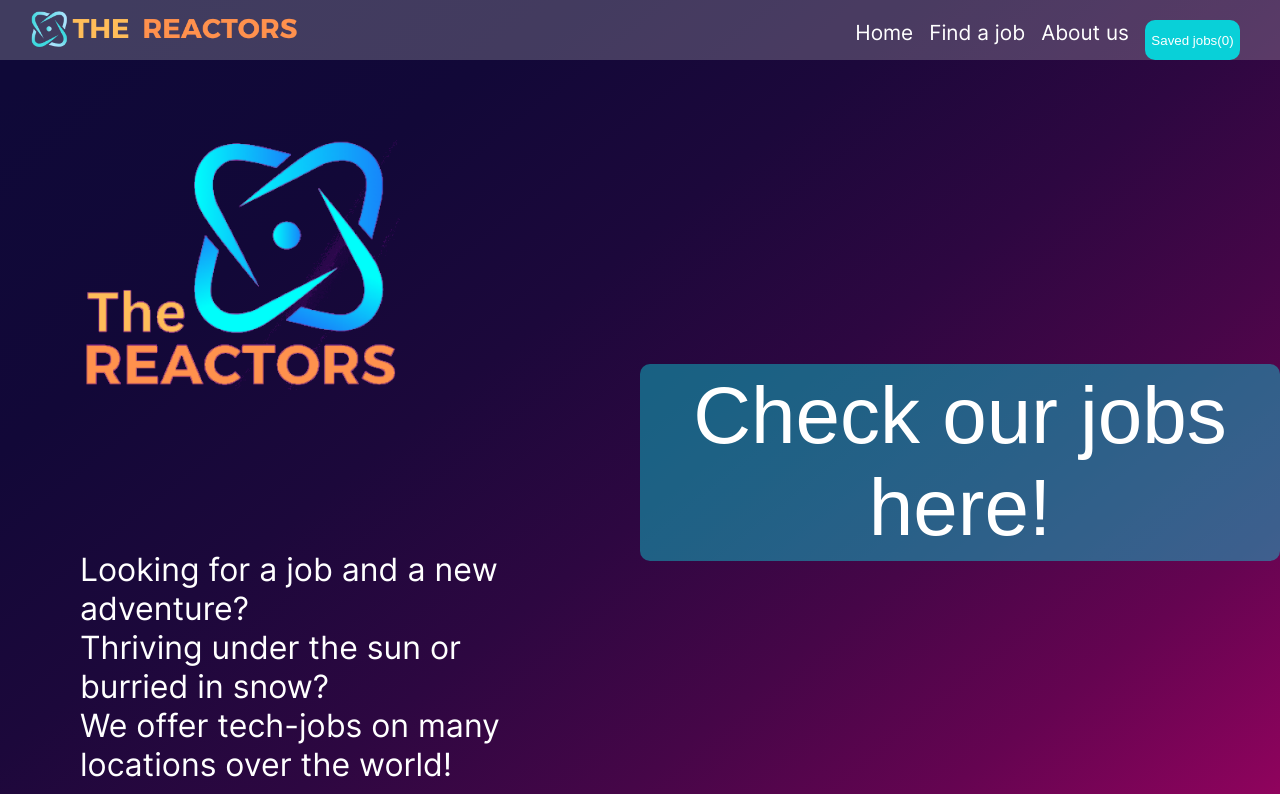
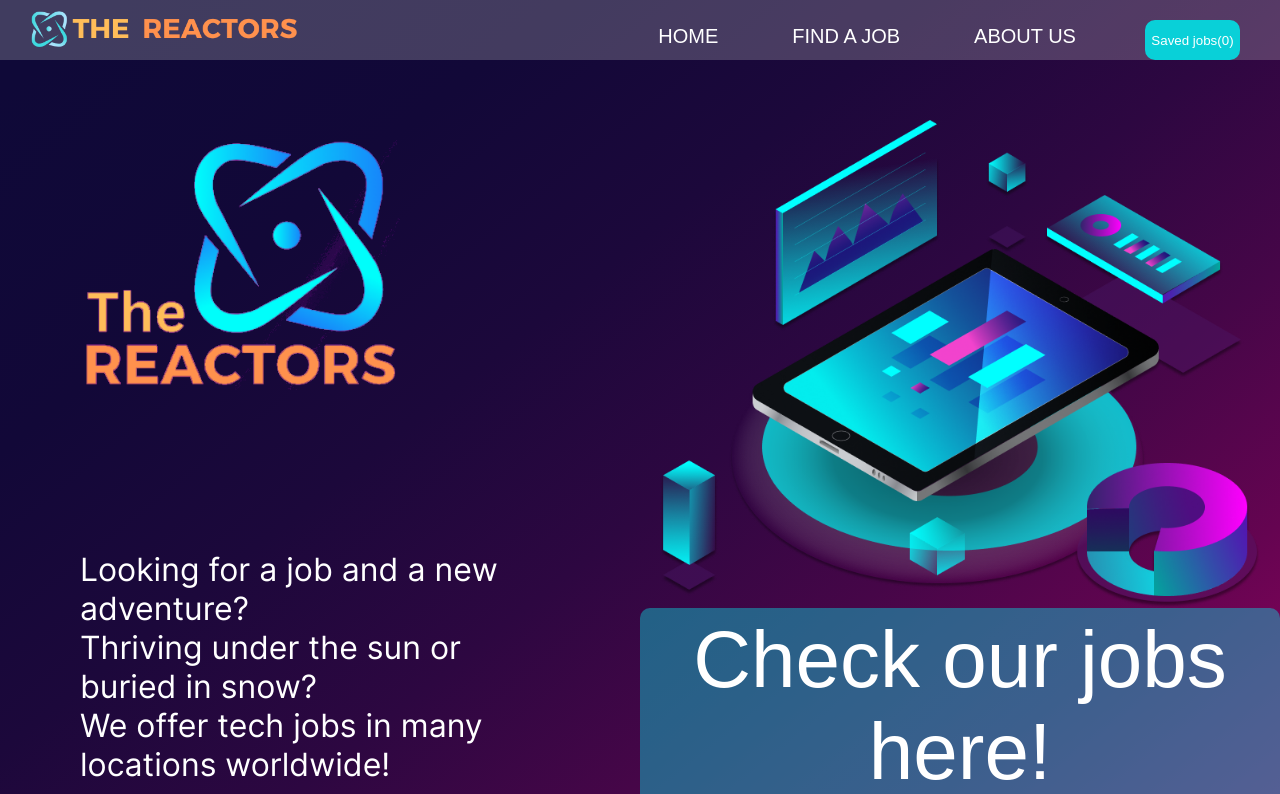
Before and after one commit to Minimoocodes/the-reactors, a React (Create React App) app: page / in a window 1280 px wide. Shown: the top 794 px of the page. Built offline with nearby package versions, Linux system fonts and the light colour scheme.

Commit message:
navbar updated

```diff
--- a/src/Blocks/Footer.css
+++ b/src/Blocks/Footer.css
@@ -1,7 +1,7 @@
 .footer {
   flex-wrap: wrap;
   position: relative;
-  height: 1.5rem;
+  height: 1rem;
   max-width: 100%;
   background-color: #2a2c2f;
   margin-left: auto;
@@ -17,7 +17,7 @@
   flex-wrap: wrap;
   justify-content: space-between;
   align-items: center;
-  font-size: 1.3rem;
+  font-size: 1.2rem;
   padding: 1rem;
   max-width: 80rem;
   margin: 0 auto;
--- /dev/null
+++ b/src/Blocks/LandingPage.css
@@ -0,0 +1,19 @@
+.landing-page__container {
+  display: flex;
+  justify-content: space-between;
+}
+
+.landing-page__wrapper {
+  flex: 2; /* Takes up available space */
+}
+
+.looking-for-job__wrapper {
+  flex: 2;
+}
+
+.tech-wrapper {
+  flex: 1;
+}
+
+.button_looing_for_jobs {
+}
--- a/src/Blocks/NavBar.css
+++ b/src/Blocks/NavBar.css
@@ -4,5 +4,63 @@
   min-width: 300px;
   justify-content: space-between;
   margin: 0 auto;
-  gap: 1rem;
+  gap: 4rem;
 }
+.nav-link p {
+  display: block;
+  position: relative;
+  text-decoration: none;
+  padding: 5px;
+  font-size: 20px;
+  font-family: sans-serif;
+  color: #fff;
+  text-transform: uppercase;
+  transition: 0.5s;
+}
+
+.nav-link:hover p,
+.nav-link:visited p,
+.nav-link.active-link p {
+  transform: scale(1.5);
+  opacity: 0.2;
+  filter: blur(5px);
+  text-decoration: underline; /* Add underline on hover, visited, and active */
+}
+
+.nav-link p:hover,
+.nav-link p:visited,
+.nav-link.active-link p {
+  transform: scale(1.4);
+  opacity: 1;
+  filter: blur(0);
+  text-decoration: none;
+  color: #fff;
+}
+
+.nav-link p:before {
+  content: "";
+  position: absolute;
+  top: 0;
+  left: 0;
+  width: 100%;
+  height: 100%;
+  background: #ff497c;
+  transition: 0.5s;
+  transform-origin: right;
+  transform: scaleX(0);
+  z-index: -1;
+}
+
+.nav-link p:hover:before,
+.nav-link p:visited:before,
+.nav-link.active-link p:before {
+  transition: transform 0.5s;
+  transform-origin: left;
+  transform: scaleX(1);
+}
+
+.savedjobs_btn {
+  /* Add styles as needed for saved jobs */
+  color: #fff;
+  transition: 0.5s;
+}
--- a/src/components/NavBar.js
+++ b/src/components/NavBar.js
@@ -11,6 +11,8 @@ function NavBar({ savedJobs, setSavedJobs }) {
   const showSavedJobs = () => {
     setShowJobsCart(!showJobsCart);
   };
+
+  const [activeLink, setActiveLink] = useState("");
 
   return (
     <div>
@@ -41,14 +43,32 @@ function NavBar({ savedJobs, setSavedJobs }) {
           }}
         >
           <div className="nav-menu">
-            <Link to={"/"}>
-              <p>Home</p>
+            <Link
+              to="/"
+              className={`nav-link ${
+                activeLink === "home" ? "active-link" : ""
+              }`}
+              onClick={() => setActiveLink("home")}
+            >
+              <p className="nav-text">Home</p>
             </Link>
-            <Link to={"/warmorcold"}>
-              <p>Find a job</p>
+            <Link
+              to="/warmorcold"
+              className={`nav-link ${
+                activeLink === "findJob" ? "active-link" : ""
+              }`}
+              onClick={() => setActiveLink("findJob")}
+            >
+              <p className="nav-text">Find a job</p>
             </Link>
-            <Link to={"/profiles"}>
-              <p>About us</p>
+            <Link
+              to="/profiles"
+              className={`nav-link ${
+                activeLink === "aboutUs" ? "active-link" : ""
+              }`}
+              onClick={() => setActiveLink("aboutUs")}
+            >
+              <p className="nav-text">About us</p>
             </Link>
             <button className="savedjobs_btn" onClick={showSavedJobs}>
               Saved jobs({savedJobs.length})
--- a/src/index.css
+++ b/src/index.css
@@ -3,3 +3,4 @@
 @import url(../src/Blocks/WarmOrColdPage.css);
 @import url(../src/Blocks/Profile.css);
 @import url(../src/Blocks/Footer.css);
+@import url(../src/Blocks/LandingPage.css);
--- a/src/pages/LandingPage.js
+++ b/src/pages/LandingPage.js
@@ -1,5 +1,7 @@
+import React from "react";
 import landinglogo from "../Assets/reactorslandinglogo_transp.png";
 import { Link } from "react-router-dom";
+import tech from "../Assets/tech.png";
 
 export default function LandingPage({ navigate }) {
   return (
@@ -12,12 +14,22 @@ export default function LandingPage({ navigate }) {
             className="landing-page__logo"
           />
           <div className="landing-page__text">
-            Looking for a job and a new adventure? <br></br>
-            Thriving under the sun or burried in snow? <br></br>
-            We offer tech-jobs on many locations over the world!
+            Looking for a job and a new adventure? <br />
+            Thriving under the sun or buried in snow? <br />
+            We offer tech jobs in many locations worldwide!
           </div>
         </div>
-        <div className="looking-for-job__wrapper">
+
+        <div
+          className="looking-for-job__wrapper"
+          style={{ display: "flex", flexDirection: "column" }}
+        >
+          <img
+            src={tech}
+            alt="tech"
+            className="landing-page__tech"
+            style={{ width: 600 }}
+          />
           <Link to="/warmorcold">
             <button className="button">Check our jobs here!</button>
           </Link>
```
Also changed, not shown: public/image/tech.png (renamed from public/image/Components.png), src/Assets/tech.png (added).
